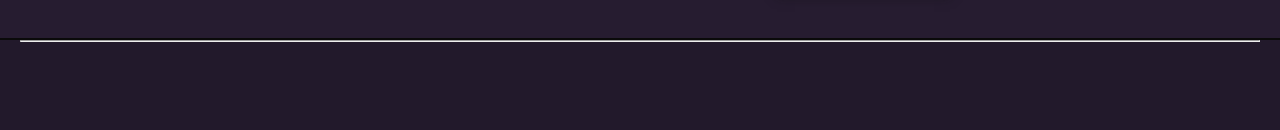
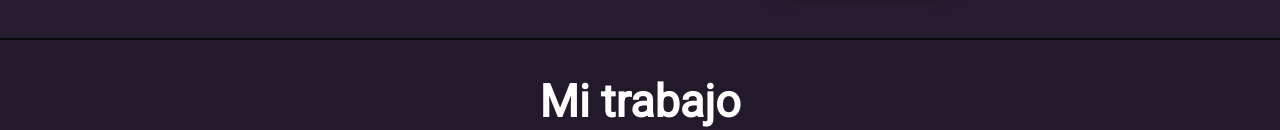
Before and after one commit to bonzer75/bonzer75.github.io, an Angular app: page / in a window 1280 px wide. Shown: the part 555-685 px from the top of the page. Built offline with nearby package versions, Linux system fonts and the light colour scheme; what @angular/fire would draw is missing.

Commit message:
fixed about.component and added custom scrollbar

```diff
--- a/src/app/about/about.component.css
+++ b/src/app/about/about.component.css
@@ -4,7 +4,7 @@ section {
   padding: 0px 20px 0px;
 }
 
-hr {
+section br {
   margin-bottom: 100px;
 }
 
--- a/src/app/about/about.component.html
+++ b/src/app/about/about.component.html
@@ -1,5 +1,5 @@
 <section>
-    <hr>
+    <br>
     <h1>Mi trabajo</h1>
     <p>En este apartado encontrarás trabajos hechos por mi, todos desarrollados en GNU/Linux, también puedes encontrarlos en mi cuenta de <a href="https://github.com/bonzer75" target="_blank">github</a>.</p>
     <section class="about">
--- a/src/styles.css
+++ b/src/styles.css
@@ -17,3 +17,13 @@ html {
   scroll-behavior: smooth;
   background-color: black;
 }
+
+body::-webkit-scrollbar {
+  background: rgba(0, 0, 0, 0.4);
+  width: 10px;
+}
+
+body::-webkit-scrollbar-thumb{
+  background: rgb(124, 124, 124);
+  border-radius: 10px;
+}
```
Also changed, not shown: src/app/app.component.css (line endings or trailing spaces).
